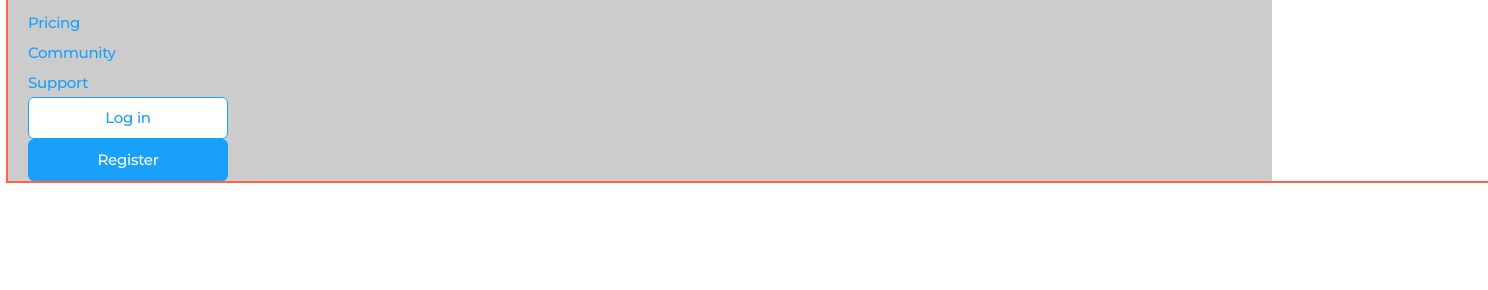
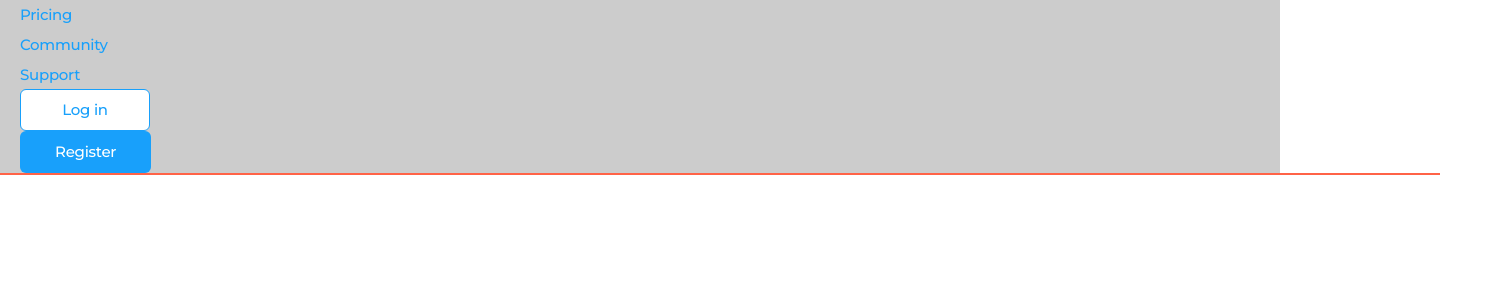
Before and after one commit to Marija-Sokolets/Tutorial2.2, a plain HTML site: page index.html in a window 1280 px wide. Shown: the part 64-354 px from the top of the page, 1488 px wide, since content can reach past the window. Drawn offline with nearby package versions, Linux system fonts and the light colour scheme.

Commit message:
modern-normalize

```diff
--- a/index.html
+++ b/index.html
@@ -4,6 +4,7 @@
     <meta charset="UTF-8" />
     <meta name="viewport" content="width=device-width, initial-scale=1.0" />
     <title>Photo app</title>
+    <link rel="stylesheet" href="https://cdn.jsdelivr.net/npm/modern-normalize@3.0.1/modern-normalize.min.css">
     <link rel="preconnect" href="https://fonts.googleapis.com">
     <link rel="preconnect" href="https://fonts.gstatic.com" crossorigin>
     <link href="https://fonts.googleapis.com/css2?family=Comfortaa&family=Montserrat:ital,wght@0,100..900;1,100..900&display=swap" rel="stylesheet">
```
Also changed, not shown: css/styles.css (+29 -0 lines).
